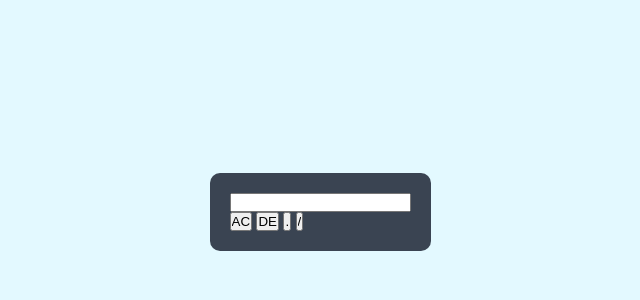
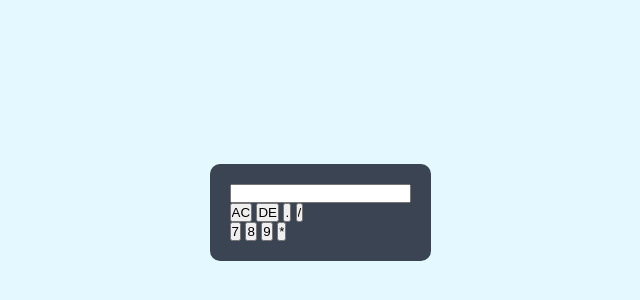
Before and after one commit to ReAnimatedMando/30Days30JSProjects, a plain HTML site: page Calculator/index.html in a window 1280 px wide. Shown: the part 188-488 px from the top of the page, without its empty margins (320-960 px from the left). Drawn offline with Linux system fonts and the light colour scheme.

Commit message:
html
added new div with next 4 button elements

```diff
--- a/Calculator/index.html
+++ b/Calculator/index.html
@@ -19,6 +19,12 @@
                     <input type="button" value="."/>
                     <input type="button" value="/"/>
                 </div>
+                <div>
+                    <input type="button" value="7"/>
+                    <input type="button" value="8"/>
+                    <input type="button" value="9"/>
+                    <input type="button" value="*"/>
+                </div>
             </form>
         </div>
     </div>
```
